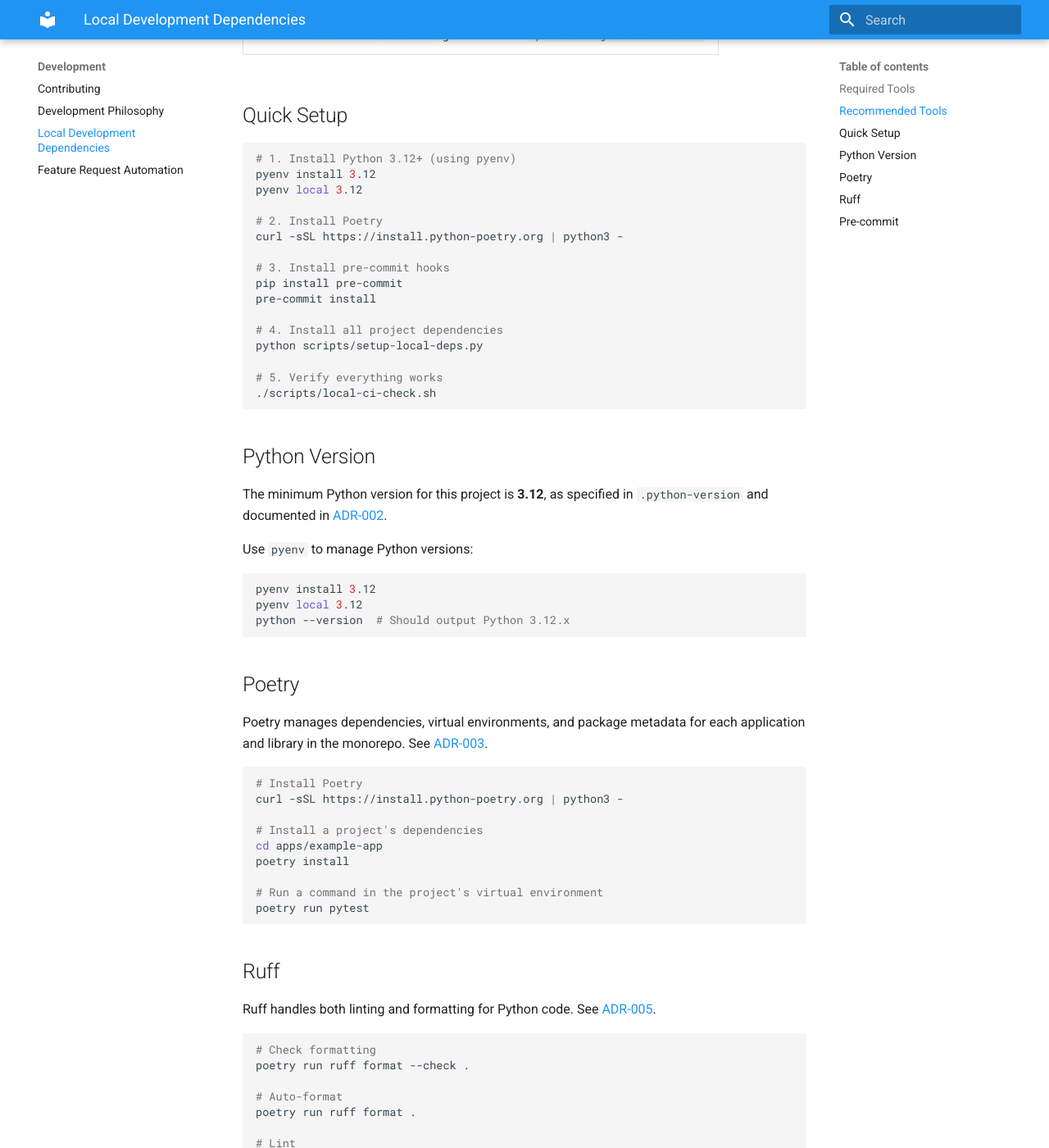
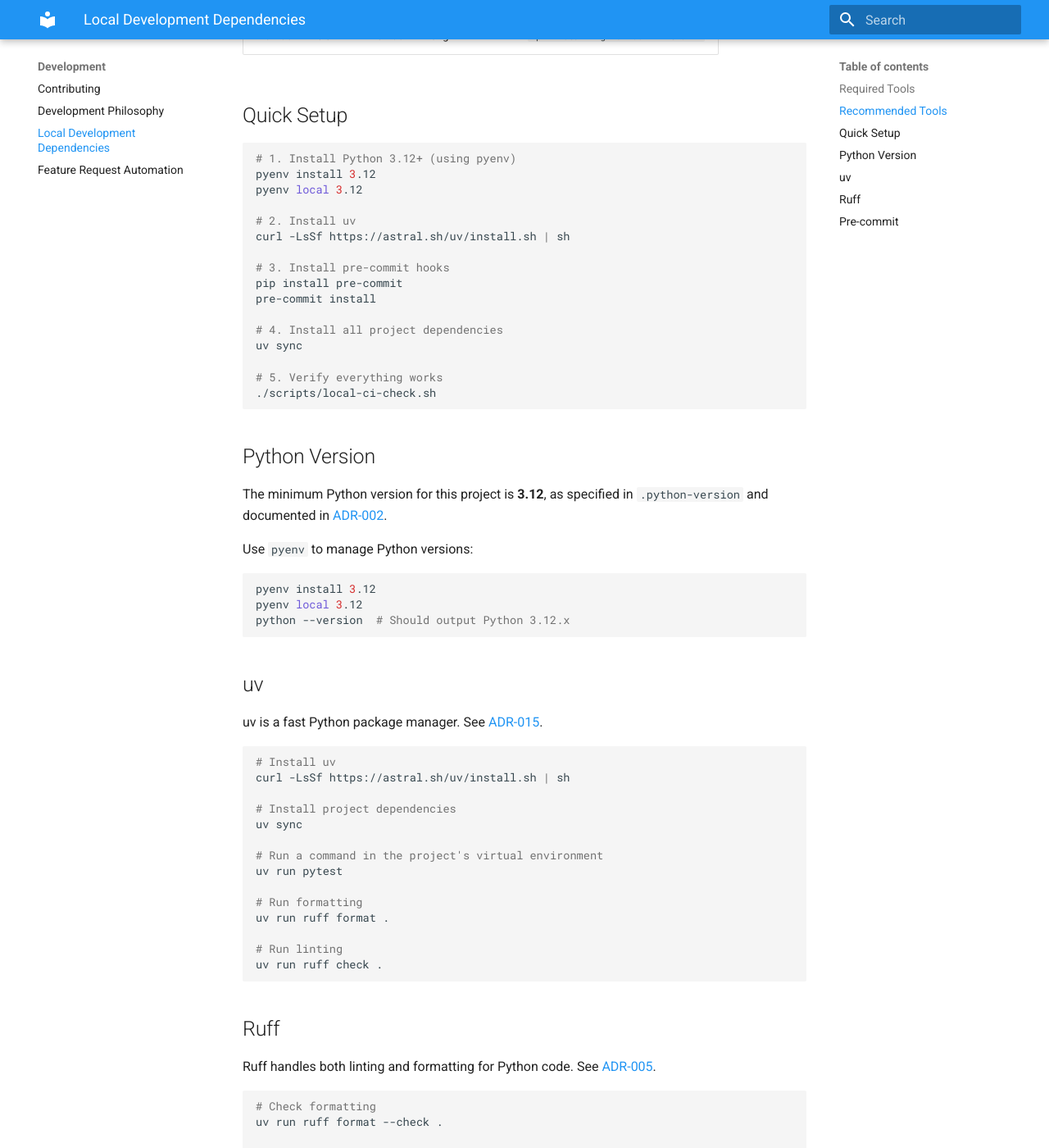
Before and after one commit to efischer19/llm-clutch, an MkDocs documentation site: the page built from docs-src/LOCAL_DEVELOPMENT_DEPENDENCIES.md, in a window 1280 px wide and 1400 px high, scrolled down 795 px. Shown: the whole window at 82% size. Built offline with MkDocs 1.6.1 and Material for MkDocs 9.7.7, drawn with Linux system fonts in a browser that asks for light colours; some of the changed text lies outside the part shown.

Commit message:
fix: Update remaining references to old monorepo structure

````diff
--- a/docs-src/LOCAL_DEVELOPMENT_DEPENDENCIES.md
+++ b/docs-src/LOCAL_DEVELOPMENT_DEPENDENCIES.md
@@ -1,13 +1,13 @@
 # Local Development Dependencies
 
-> Tools required for local development in this monorepo.
+> Tools required for local development.
 
 ## Required Tools
 
 | Tool | Version | Purpose | Install |
 | :--- | :--- | :--- | :--- |
 | **Python** | 3.12+ | Runtime | [python.org](https://www.python.org/) or `pyenv install 3.12` |
-| **Poetry** | 2.x | Dependency management | [install.python-poetry.org](https://install.python-poetry.org) |
+| **uv** | 0.1.x+ | Dependency management | [astral.sh/uv](https://docs.astral.sh/uv/) |
 | **Git** | 2.x | Version control | [git-scm.com](https://git-scm.com/) |
 
 ## Recommended Tools
@@ -26,15 +26,15 @@
 pyenv install 3.12
 pyenv local 3.12
 
-# 2. Install Poetry
-curl -sSL https://install.python-poetry.org | python3 -
+# 2. Install uv
+curl -LsSf https://astral.sh/uv/install.sh | sh
 
 # 3. Install pre-commit hooks
 pip install pre-commit
 pre-commit install
 
 # 4. Install all project dependencies
-python scripts/setup-local-deps.py
+uv sync
 
 # 5. Verify everything works
 ./scripts/local-ci-check.sh
@@ -44,7 +44,7 @@ python scripts/setup-local-deps.py
 
 The minimum Python version for this project is **3.12**, as specified in
 `.python-version` and documented in
-[ADR-002](https://github.com/{{GITHUB_OWNER}}/{{PROJECT_NAME}}/blob/main/meta/adr/ADR-002-use_python312.md).
+[ADR-002](meta/adr/ADR-002-use_python312.md).
 
 Use `pyenv` to manage Python versions:
 
@@ -54,41 +54,45 @@ pyenv local 3.12
 python --version  # Should output Python 3.12.x
 ```
 
-## Poetry
+## uv
 
-Poetry manages dependencies, virtual environments, and package metadata for
-each application and library in the monorepo. See
-[ADR-003](https://github.com/{{GITHUB_OWNER}}/{{PROJECT_NAME}}/blob/main/meta/adr/ADR-003-use_poetry.md).
+uv is a fast Python package manager. See
+[ADR-015](meta/adr/ADR-015-use_uv.md).
 
 ```bash
-# Install Poetry
-curl -sSL https://install.python-poetry.org | python3 -
+# Install uv
+curl -LsSf https://astral.sh/uv/install.sh | sh
 
-# Install a project's dependencies
-cd apps/example-app
-poetry install
+# Install project dependencies
+uv sync
 
 # Run a command in the project's virtual environment
-poetry run pytest
+uv run pytest
+
+# Run formatting
+uv run ruff format .
+
+# Run linting
+uv run ruff check .
 ```
 
 ## Ruff
 
 Ruff handles both linting and formatting for Python code. See
-[ADR-005](https://github.com/{{GITHUB_OWNER}}/{{PROJECT_NAME}}/blob/main/meta/adr/ADR-005-use_ruff.md).
+[ADR-005](meta/adr/ADR-005-use_ruff.md).
 
 ```bash
 # Check formatting
-poetry run ruff format --check .
+uv run ruff format --check .
 
 # Auto-format
-poetry run ruff format .
+uv run ruff format .
 
 # Lint
-poetry run ruff check .
+uv run ruff check .
 
 # Lint with auto-fix
-poetry run ruff check --fix .
+uv run ruff check --fix .
 ```
 
 ## Pre-commit
````
Also changed, not shown: docker-compose.test.yml (+5 -15 lines), 1 other file.
